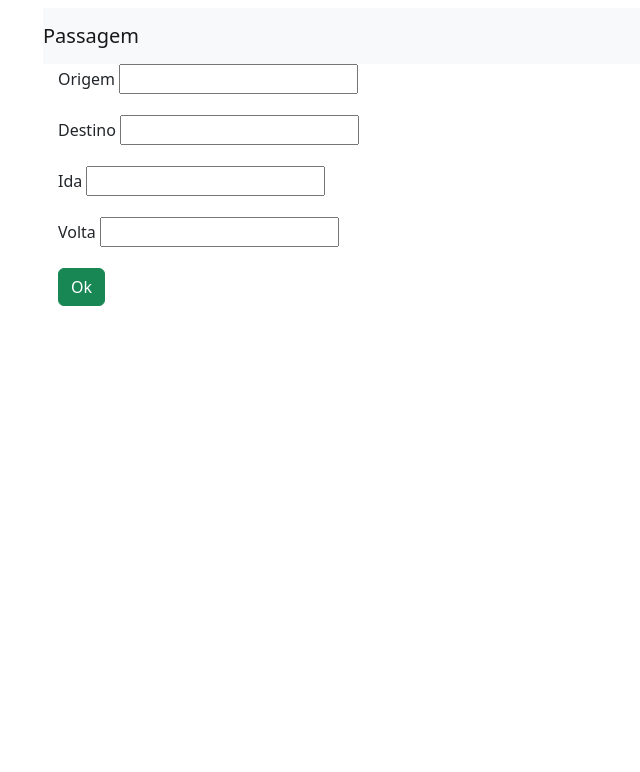
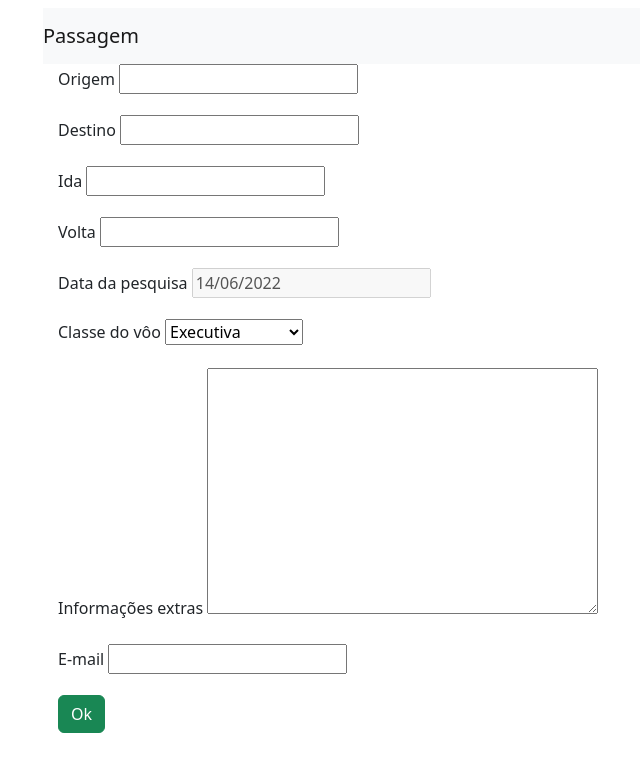
Before and after one commit to pthiagodev/alura-django-forms, a Django app: page / in a window 1280 px wide. Shown: the top 772 px of the page, without its empty margins (39-679 px from the left). Run offline with Django 4.2, Linux system fonts and the light colour scheme; some libraries are stand-ins or nearby versions.

Commit message:
Adiciona mais campos no form

```diff
--- /dev/null
+++ b/passagens/classe_viagem.py
@@ -0,0 +1,6 @@
+tipos_de_classes= {
+    (1, 'Econômica'),
+    (2, 'Executiva'),
+    (3, 'Primeira Classe')
+
+}
--- a/passagens/forms.py
+++ b/passagens/forms.py
@@ -1,8 +1,19 @@
 from django import forms
 from tempus_dominus.widgets import DatePicker
+from datetime import datetime
+from .classe_viagem import tipos_de_classes
 
 class PassagemForms(forms.Form):
     origem = forms.CharField(label='Origem', max_length=100)
     destino = forms.CharField(label='Destino', max_length=100)
     data_ida = forms.DateField(label='Ida', widget=DatePicker())
     data_volta = forms.DateField(label='Volta', widget=DatePicker())
+    data_pesquisa = forms.DateField(label='Data da pesquisa', disabled=True, initial=datetime.today)
+    classe_viagem = forms.ChoiceField(label='Classe do vôo', choices=tipos_de_classes)
+    informacoes = forms.CharField(
+        label='Informações extras',
+        max_length=200,
+        widget=forms.Textarea(),
+        required=False
+    )
+    email = forms.EmailField(label='E-mail', max_length=150)
--- a/templates/minha_consulta.html
+++ b/templates/minha_consulta.html
@@ -5,5 +5,9 @@
 <p>Seu destino é: {{form.destino.value}}</p>
 <p>Data de ida: {{form.data_ida.value}}</p>
 <p>Data de volta: {{form.data_volta.value}}</p>
+<p>Pesquisa realizada em: {{form.data_pesquisa.value}}</p>
+<p>Classe da viagem: {{form.classe_viagem.value}}</p>
+<p>Informações extras: {{form.informacoes.value}}</p>
+<p>E-mail: {{form.email.value}}</p>
 
 {% endblock %}
```
